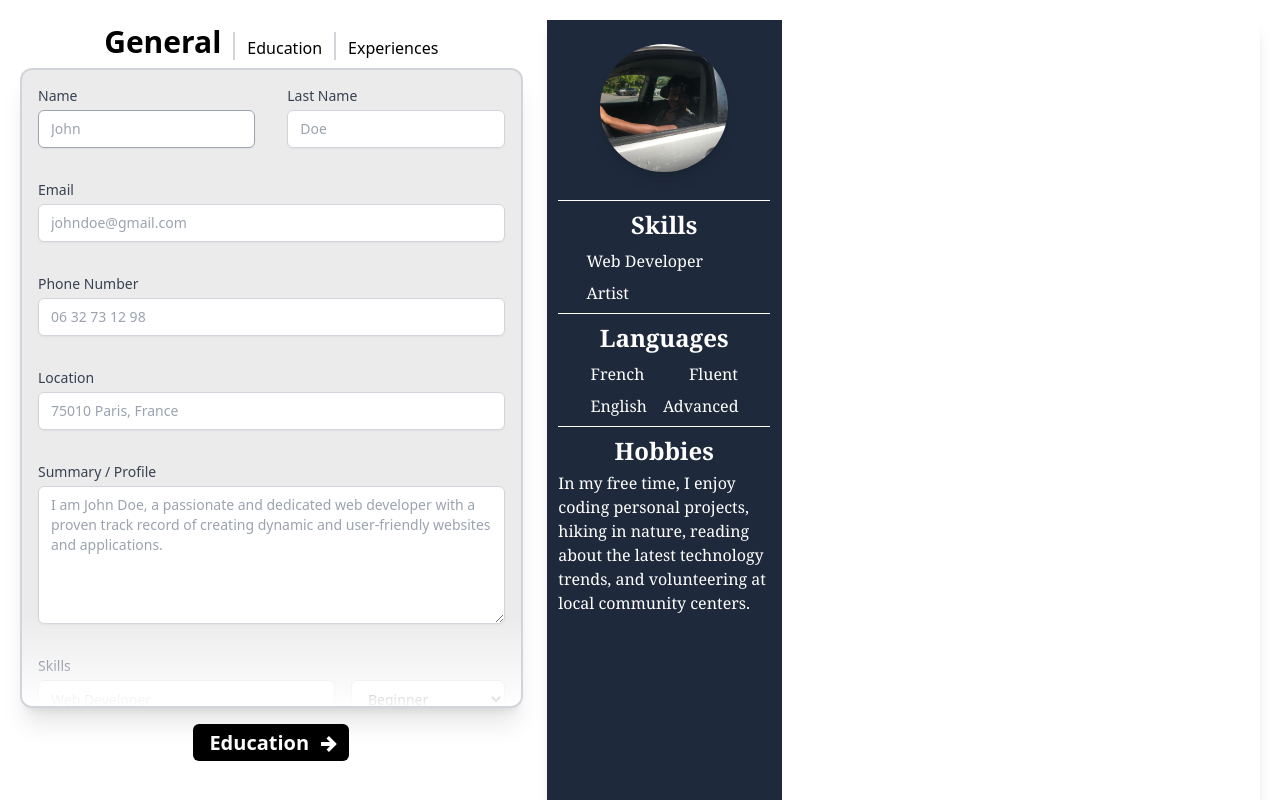
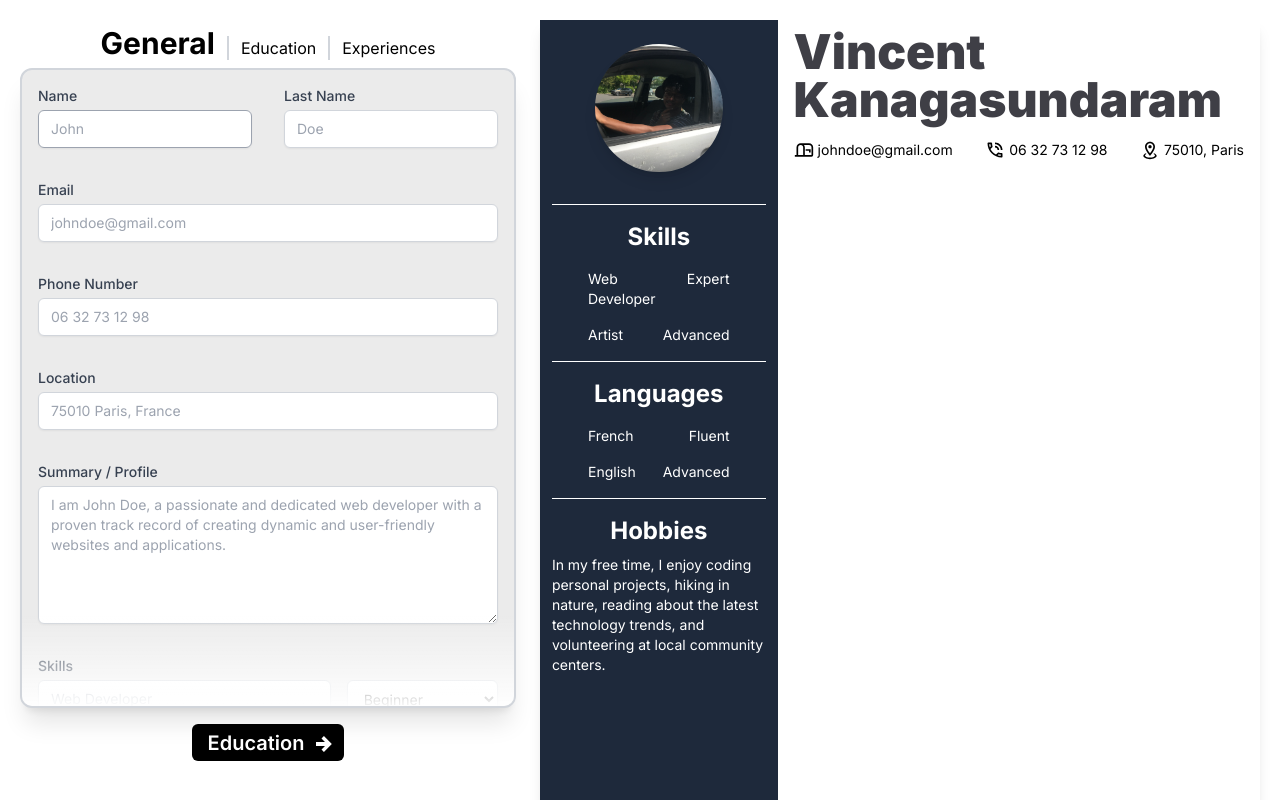
Before and after one commit to Vincent0103/CV-application, a React (Vite) app: page / in a window 1280 px wide. Shown: the top 800 px of the page. Built offline with nearby package versions, Linux system fonts and the light colour scheme.

Commit message:
Add more infos to CV-preview

```diff
--- a/index.html
+++ b/index.html
@@ -4,9 +4,12 @@
     <meta charset="UTF-8" />
     <meta name="viewport" content="width=device-width, initial-scale=1.0" />
     <title>CV Application</title>
+    <link rel="preconnect" href="https://fonts.googleapis.com">
+    <link rel="preconnect" href="https://fonts.gstatic.com" crossorigin>
+    <link href="https://fonts.googleapis.com/css2?family=Inter:wght@100..900&display=swap" rel="stylesheet">
   </head>
   <body>
-    <div id="root" class="synt flex justify-center content-center"></div>
+    <div id="root" class="synt flex justify-center content-center font-sans"></div>
     <script type="module" src="/src/main.jsx"></script>
   </body>
 </html>
--- a/src/components/CVpreview.jsx
+++ b/src/components/CVpreview.jsx
@@ -1,44 +1,78 @@
 import profilePicture from "../assets/IMG_0250.jpg";
 
 const CVpreview = () => {
-  return (
-    <div className={`bg-white w-[60%] max-h-[29.7cm] aspect-[0.707] shadow-lg rounded-md self-start
-    flex font-serif`}>
+  const PrimaryContainer = () => {
+    return (
       <div className="bg-slate-800 h-full w-[33%] text-white flex
       flex-col items-center">
         <div className="self-stretch flex justify-center items-center p-6">
           <img src={profilePicture} alt="Your custom profile picture"
           className="h-32 w-32 object-cover object-center rounded-full shadow-lg"/>
         </div>
-        <hr className="border-t-1 my-1 border-white w-[90%]"/>
+        <hr className="border-t-1 my-2 border-white w-[90%]"/>
         <div className="self-stretch">
-          <h3 className="font-bold text-2xl p-1 text-center">Skills</h3>
+          <h3 className="font-bold text-2xl p-2 text-center">Skills</h3>
           <ul>
-            <li className="p-1 pl-10">Web Developer</li>
-            <li className="p-1 pl-10">Artist</li>
+          <li className="p-2 flex justify-between gap-4">
+              <p className="pl-10">Web Developer</p>
+              <p className="pr-10">Expert</p>
+            </li>
+            <li className="p-2 flex justify-between gap-4">
+              <p className="pl-10">Artist</p>
+              <p className="pr-10">Advanced</p>
+            </li>
           </ul>
         </div>
-        <hr className="border-t-1 my-1 border-white w-[90%]"/>
+        <hr className="border-t-1 my-2 border-white w-[90%]"/>
         <div className="self-stretch">
-          <h3 className="font-bold text-2xl p-1 text-center">Languages</h3>
+          <h3 className="font-bold text-2xl p-2 text-center">Languages</h3>
           <ul>
-            <li className="p-1 flex justify-between gap-4">
+            <li className="p-2 flex justify-between gap-4">
               <p className="pl-10">French</p>
               <p className="pr-10">Fluent</p>
             </li>
-            <li className="p-1 flex justify-between gap-4">
+            <li className="p-2 flex justify-between gap-4">
               <p className="pl-10">English</p>
               <p className="pr-10">Advanced</p>
             </li>
           </ul>
         </div>
-        <hr className="border-t-1 my-1 border-white w-[90%]"/>
+        <hr className="border-t-1 my-2 border-white w-[90%]"/>
         <div className="self-stretch flex flex-col items-center">
-          <h3 className="font-bold text-2xl p-1 text-center">Hobbies</h3>
+          <h3 className="font-bold text-2xl p-2 text-center">Hobbies</h3>
           <p className="w-[90%]">In my free time, I enjoy coding personal projects, hiking in nature, reading about the latest technology trends, and volunteering at local community centers.</p>
         </div>
       </div>
-      <div className="bg-white h-full w-[67%]"></div>
+    );
+  }
+
+  const SecondaryContainer = () => {
+    return (
+      <div className="bg-white h-full w-[67%] px-4">
+        <h1 className="text-5xl font-black text-zinc-700 py-2">Vincent Kanagasundaram</h1>
+        <div className="flex justify-between py-2">
+          <p className="flex gap-1 justify-center items-center">
+            <svg className="h-5 w-5" xmlns="http://www.w3.org/2000/svg" viewBox="0 0 24 24"><title>mailbox-open-outline</title><path d="M14,11H20V15H18V13H14V11M18,4H8A5,5 0 0,0 3,9V18H1V20H21A2,2 0 0,0 23,18V9A5,5 0 0,0 18,4M11,18H5V9A3,3 0 0,1 8,6A3,3 0 0,1 11,9V18M21,18H13V9C13,7.92 12.65,6.86 12,6H18A3,3 0 0,1 21,9V18Z" /></svg>
+            johndoe@gmail.com
+          </p>
+          <p className="flex gap-1 justify-center items-center">
+          <svg className="h-5 w-5" xmlns="http://www.w3.org/2000/svg" viewBox="0 0 24 24"><title>phone-in-talk-outline</title><path d="M20 15.5C18.8 15.5 17.5 15.3 16.4 14.9H16.1C15.8 14.9 15.6 15 15.4 15.2L13.2 17.4C10.4 15.9 8 13.6 6.6 10.8L8.8 8.6C9.1 8.3 9.2 7.9 9 7.6C8.7 6.5 8.5 5.2 8.5 4C8.5 3.5 8 3 7.5 3H4C3.5 3 3 3.5 3 4C3 13.4 10.6 21 20 21C20.5 21 21 20.5 21 20V16.5C21 16 20.5 15.5 20 15.5M5 5H6.5C6.6 5.9 6.8 6.8 7 7.6L5.8 8.8C5.4 7.6 5.1 6.3 5 5M19 19C17.7 18.9 16.4 18.6 15.2 18.2L16.4 17C17.2 17.2 18.1 17.4 19 17.4V19M15 12H17A5 5 0 0 0 12 7V9A3 3 0 0 1 15 12M19 12H21C21 7 16.97 3 12 3V5C15.86 5 19 8.13 19 12Z" /></svg>
+            06 32 73 12 98
+          </p>
+          <p className="flex gap-1 justify-center items-center">
+          <svg className="h-5 w-5" xmlns="http://www.w3.org/2000/svg" viewBox="0 0 24 24"><title>map-marker-radius-outline</title><path d="M12 4C14.2 4 16 5.8 16 8C16 10.1 13.9 13.5 12 15.9C10.1 13.4 8 10.1 8 8C8 5.8 9.8 4 12 4M12 2C8.7 2 6 4.7 6 8C6 12.5 12 19 12 19S18 12.4 18 8C18 4.7 15.3 2 12 2M12 6C10.9 6 10 6.9 10 8S10.9 10 12 10 14 9.1 14 8 13.1 6 12 6M20 19C20 21.2 16.4 23 12 23S4 21.2 4 19C4 17.7 5.2 16.6 7.1 15.8L7.7 16.7C6.7 17.2 6 17.8 6 18.5C6 19.9 8.7 21 12 21S18 19.9 18 18.5C18 17.8 17.3 17.2 16.2 16.7L16.8 15.8C18.8 16.6 20 17.7 20 19Z" /></svg>
+            75010, Paris
+          </p>
+        </div>
+      </div>
+    );
+  }
+
+  return (
+    <div className={`bg-white w-[60%] max-h-[29.7cm] aspect-[0.707] shadow-lg rounded-md self-start
+    flex text-sm`}>
+      <PrimaryContainer />
+      <SecondaryContainer />
     </div>
   );
 }
--- a/src/components/FormSections.jsx
+++ b/src/components/FormSections.jsx
@@ -27,11 +27,11 @@ const FormSections = ({ children }) => {
     return (
       <div className="flex flex-col mb-2">
         <div className="rounded-lg h-10 max-w-full flex justify-center items-end gap-3">
-          <button type="button" className="font-bold text-3xl" aria-selected="true"
+          <button type="button" className="font-bold text-3xl h-[35px]" aria-selected="true"
           role="tab">General</button>
-          <button type="button" className="border-x-2 border-gray-300 px-3 h-7 flex items-end"
+          <button type="button" className="border-x-2 border-gray-300 px-3"
           role="tab">Education</button>
-          <button type="button" className="" role="tab">Experiences</button>
+          <button type="button" role="tab">Experiences</button>
         </div>
       </div>
     );
@@ -53,7 +53,7 @@ const FormSections = ({ children }) => {
   }
 
   return (
-    <div className="max-w-[50%] h-min sticky top-0">
+    <div className="max-w-[40%] h-min sticky top-0">
       <FormSliderBtns />
       {children}
       <NextFormBtn />
--- a/src/index.css
+++ b/src/index.css
@@ -8,7 +8,7 @@
     height: min(95vh, 29.7cm);
   }
 
-  .font-serif {
-    font-family: ui-serif, Georgia, Cambria, "Times New Roman", Times, serif;
+  .font-sans {
+    font-family: "Inter", ui-sans-serif, system-ui, sans-serif, "Apple Color Emoji", "Segoe UI Emoji", "Segoe UI Symbol", "Noto Color Emoji";
   }
 }
```
Also changed, not shown: src/assets/icons/mail.svg (added).
